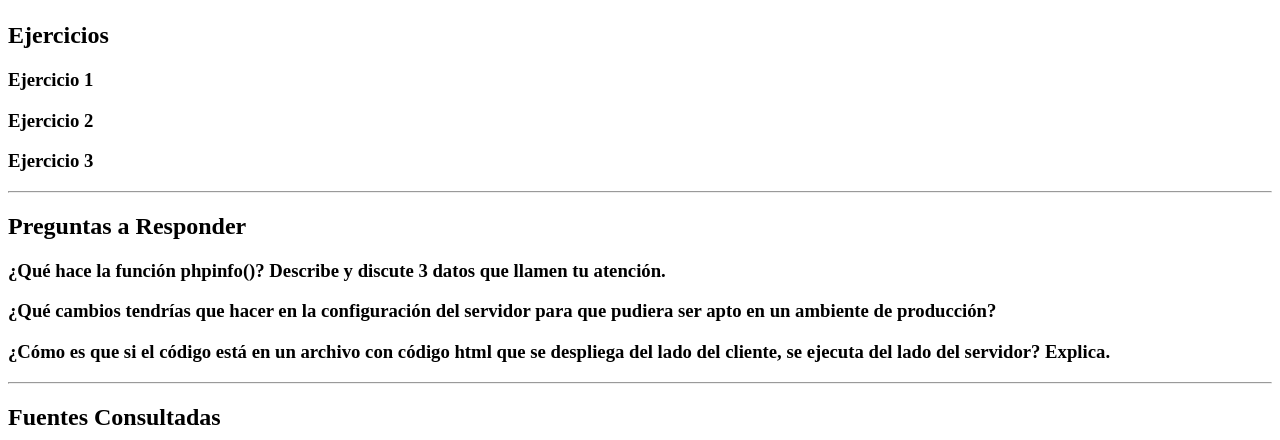
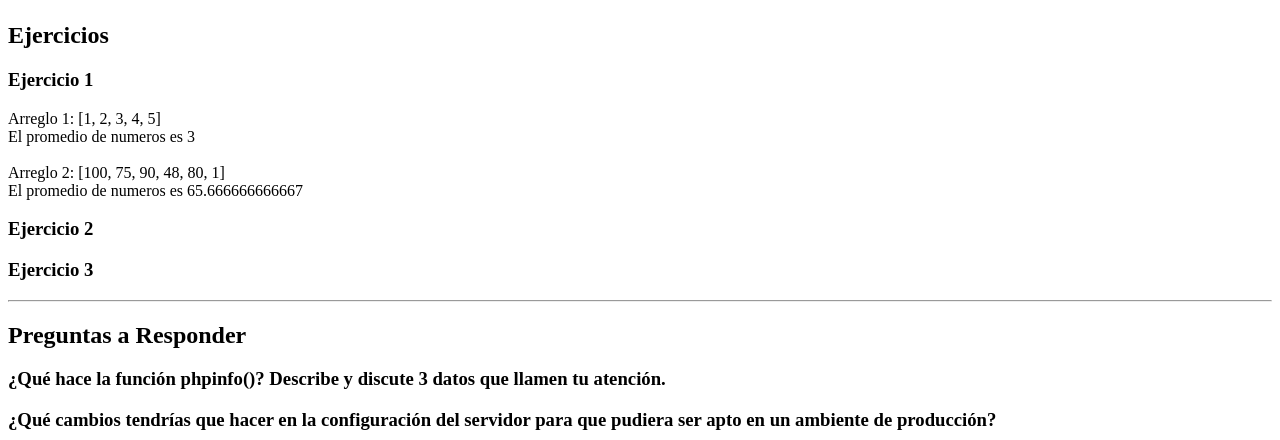
Before and after one commit to MauALV/a01704948-labs-daw, a PHP site: page / in a window 1280 px wide. Shown: the part 58-498 px from the top of the page. Run offline with PHP 8.4, Linux system fonts and the light colour scheme.

Commit message:
Completar ejercicio 1

```diff
--- a/Lab 09/index.php
+++ b/Lab 09/index.php
@@ -13,7 +13,23 @@
             <article class="ejercicio" id="ejercicio1">
                 <h3>Ejercicio 1</h3>
                 <?php
-
+                    $numeros1 = array(1, 2, 3, 4, 5);
+                    $numeros2 = array(100, 75, 90, 48, 80, 1);
+                    function promedio($arr) {
+                        $suma = 0;
+                        for ($i=0; $i < sizeof($arr); $i++) {
+                            $suma += $arr[$i];
+                        }
+                        $suma /= sizeof($arr);
+                        return $suma;
+                    }
+                    echo "Arreglo 1: [1, 2, 3, 4, 5]";
+                    echo "<br>";
+                    echo "El promedio de numeros es " . promedio($numeros1);
+                    echo "<br> <br>";
+                    echo "Arreglo 2: [100, 75, 90, 48, 80, 1]";
+                    echo "<br>";
+                    echo "El promedio de numeros es " . promedio($numeros2);
                 ?>
             </article>
             <article class="ejercicio" id="ejercicio2">
```
